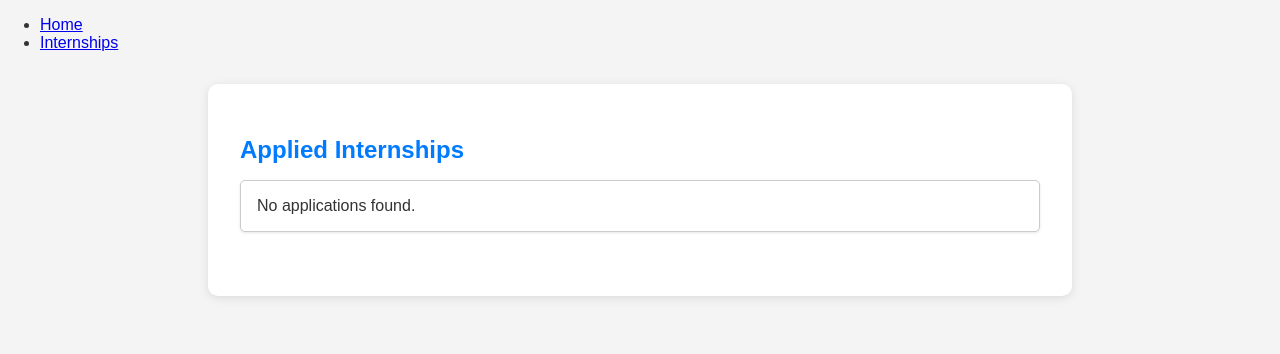
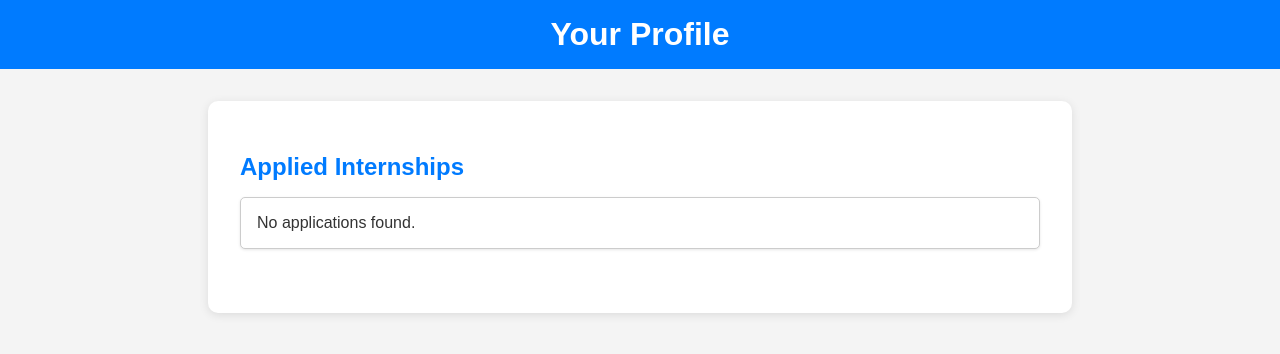
Before and after one commit to thebenjii/sitetest.github.io, a Jekyll site: the page profile.html, which Jekyll copies as it is, in a window 1280 px wide. Shown: the top 354 px of the page. Built offline with Jekyll 4.4.1, drawn with Linux system fonts in a browser that asks for light colours.

Commit message:
Update profile.html

```diff
--- a/profile.html
+++ b/profile.html
@@ -60,12 +60,9 @@
 </head>
 <body>
   <!-- Header -->
- <nav>
-      <ul class="nav-links">
-        <li><a href="index.html">Home</a></li>
-        <li><a href="internships.html">Internships</a></li>
-      </ul>
-    </nav>
+  <header class="header">
+    <h1>Your Profile</h1>
+  </header>
 
   <!-- Content -->
   <div class="content">
```
